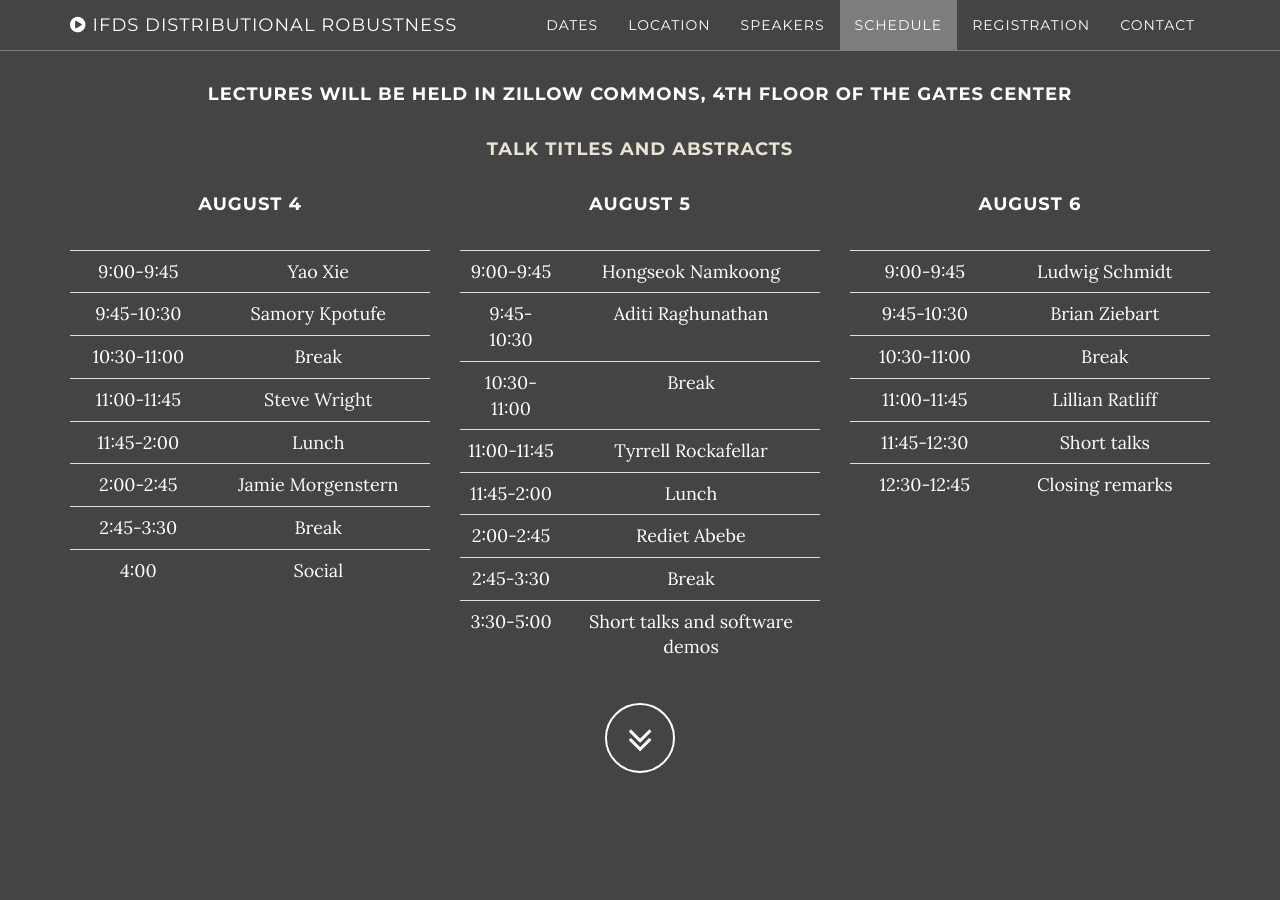
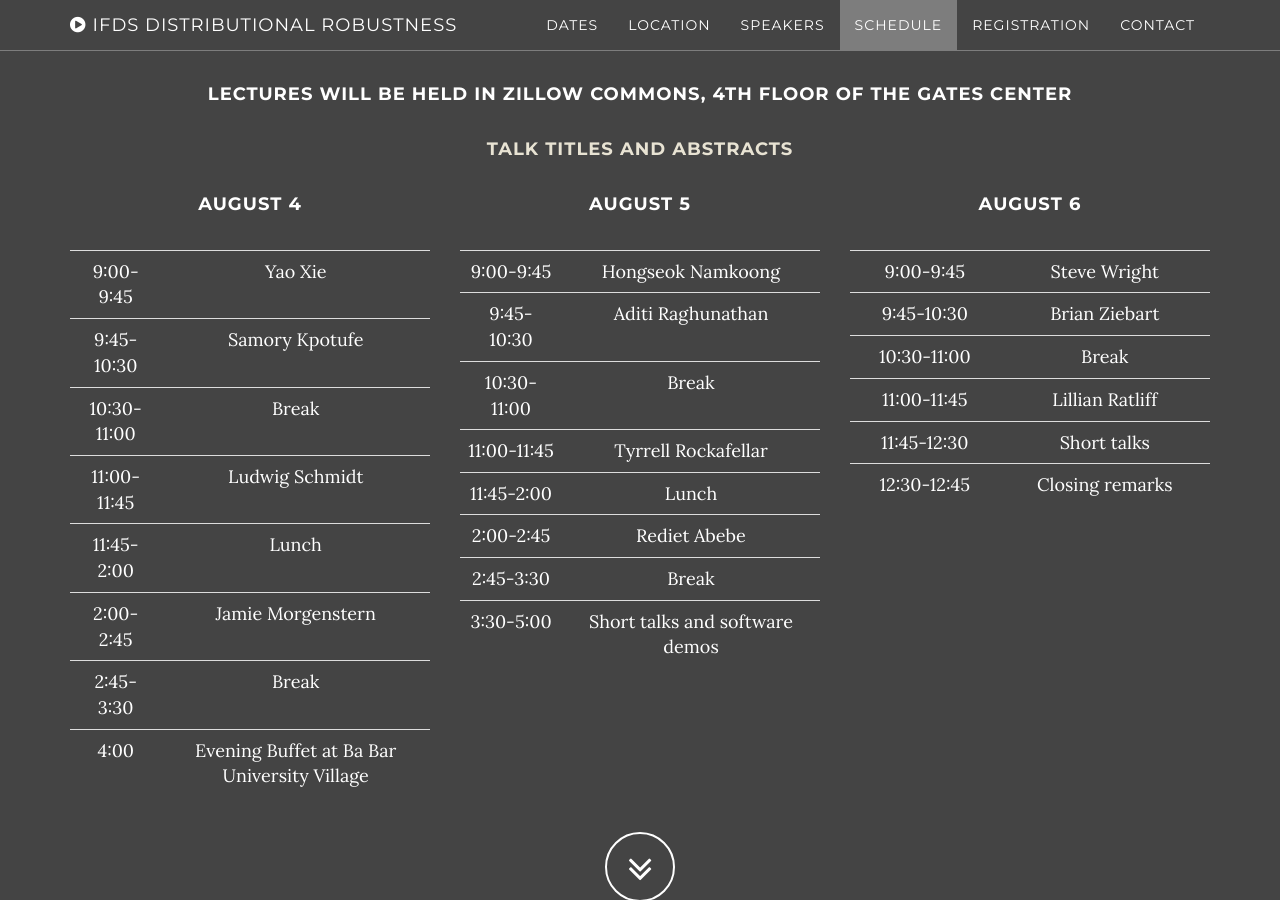
Before and after one commit to kgjamieson/ifds-workshop-2025, a Jekyll site: the page built from index.html, in a window 1280 px wide and 900 px high, scrolled down 3766 px. Built offline with Jekyll 4.4.1, drawn with Linux system fonts in a browser that asks for light colours; part of the change alters nothing that is shown.

Commit message:
Update schedule.html

```diff
--- a/_includes/schedule.html
+++ b/_includes/schedule.html
@@ -29,7 +29,7 @@
                   <td>10:30-11:00</td><td> Break </td>
                 </tr>
                 <tr>
-                  <td>11:00-11:45</td><td> Steve Wright </td>
+                  <td>11:00-11:45</td><td> Ludwig Schmidt </td>
                 </tr>
                 <tr>
                   <td>11:45-2:00 </td><td> Lunch </td>
@@ -41,7 +41,7 @@
                   <td>2:45-3:30</td><td> Break  </td>
                 </tr>
                 <tr>
-                  <td>4:00</td><td> Social  </td>
+                  <td>4:00</td><td> Evening Buffet at Ba Bar University Village  </td>
                 </tr>
                 </tbody>
             </table>
@@ -83,7 +83,7 @@
               <table class="table table-large">
               <tbody>
                 <tr>
-                  <td>9:00-9:45</td><td>  Ludwig Schmidt </td>
+                  <td>9:00-9:45</td><td> Steve Wright  </td>
                 </tr>
                 <tr>
                   <td>9:45-10:30</td><td> Brian Ziebart </td>
```
